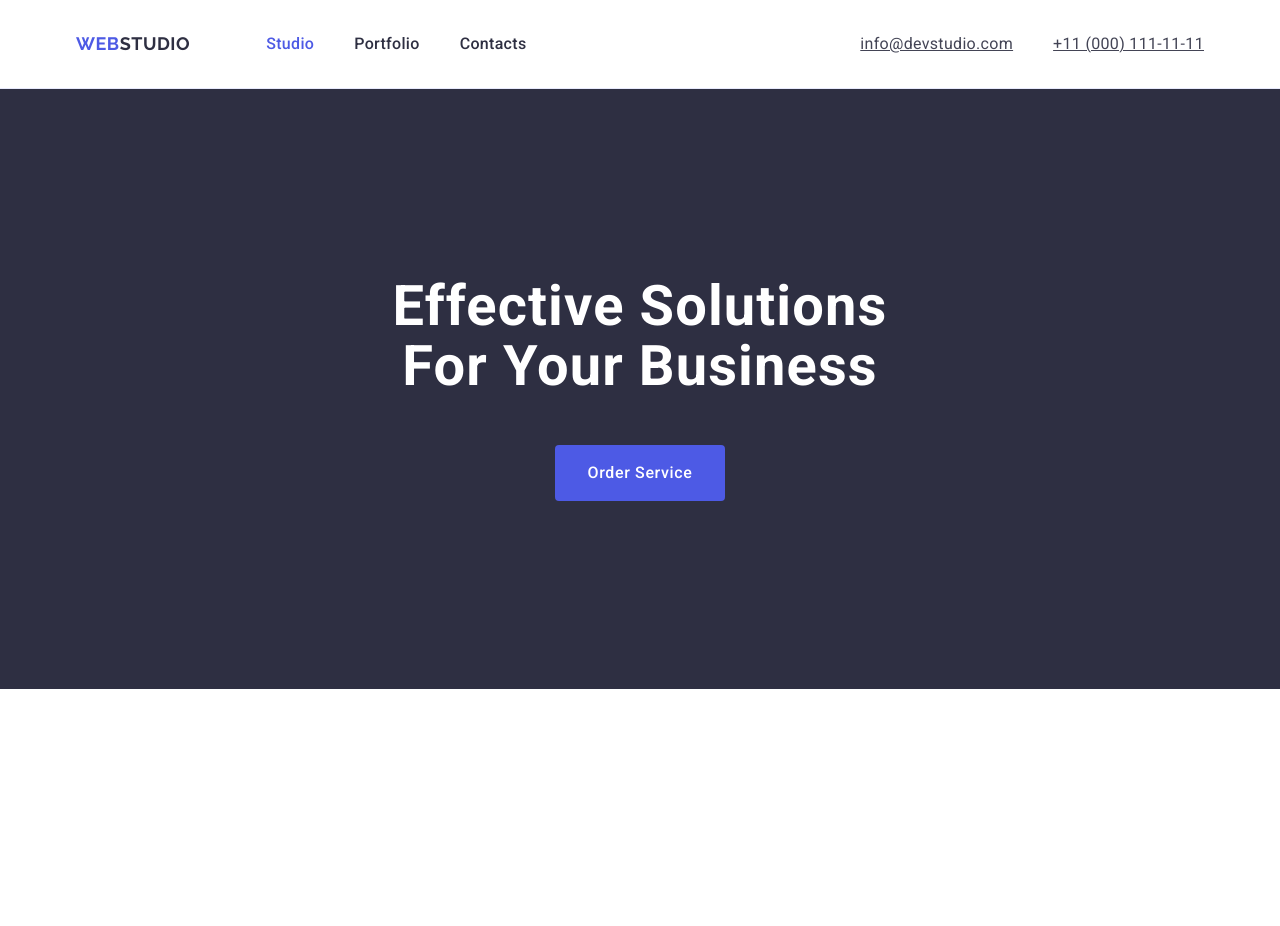
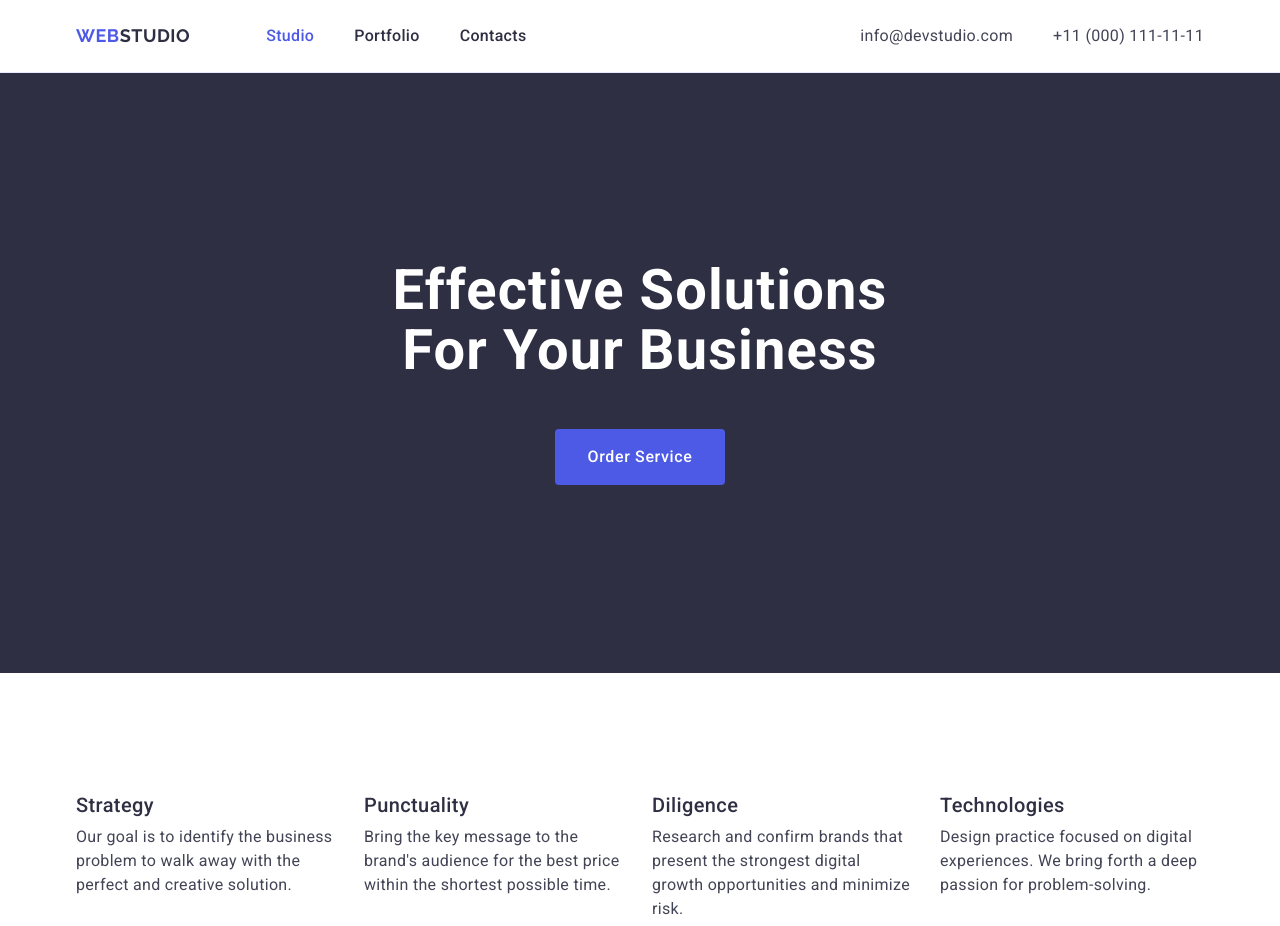
Before and after one commit to Kate2603/goit-markup-hw-03, a plain HTML site: page index.html in a window 1280 px wide. Shown: the top 926 px of the page. Drawn offline with nearby package versions, Linux system fonts and the light colour scheme.

Commit message:
fixed file

```diff
--- a/css/styles.css
+++ b/css/styles.css
@@ -83,7 +83,6 @@ body {
 .header-nav {
   display: flex;
   align-items: center;
-  padding: 24px 0;
 }
 
 .logo {
@@ -120,6 +119,7 @@ body {
   line-height: 1.5;
   letter-spacing: 0.02em;
   color: var(--secondth-text-color);
+  display: block;
   list-style: none;
   text-decoration: none;
   padding: 24px 0;
@@ -136,8 +136,6 @@ body {
 
 .contact {
   margin-left: auto;
-  padding-top: 32px;
-  padding-bottom: 32px;
 }
 
 .contact-menu {
@@ -156,6 +154,7 @@ body {
   letter-spacing: 0.02em;
   color: var(--main-text-color);
   font-style: normal;
+  text-decoration: none;
 }
 
 .contact-list:hover,
@@ -238,13 +237,11 @@ body {
   display: flex;
   justify-content: center;
   gap: 24px;
-  padding: 120px 0;
 }
 
 .about-item {
   flex-basis: calc((100% - 72px) / 4);
   border-radius: 0 0 4px 4px;
-  padding: 32px 0;
 }
 
 .about-title {
@@ -321,7 +318,6 @@ body {
   line-height: 1.5;
   letter-spacing: 0.02em;
   color: var(--main-text-color);
-  margin-bottom: 16px;
 }
 
 /* ================= /TEAM  ================= */
```
